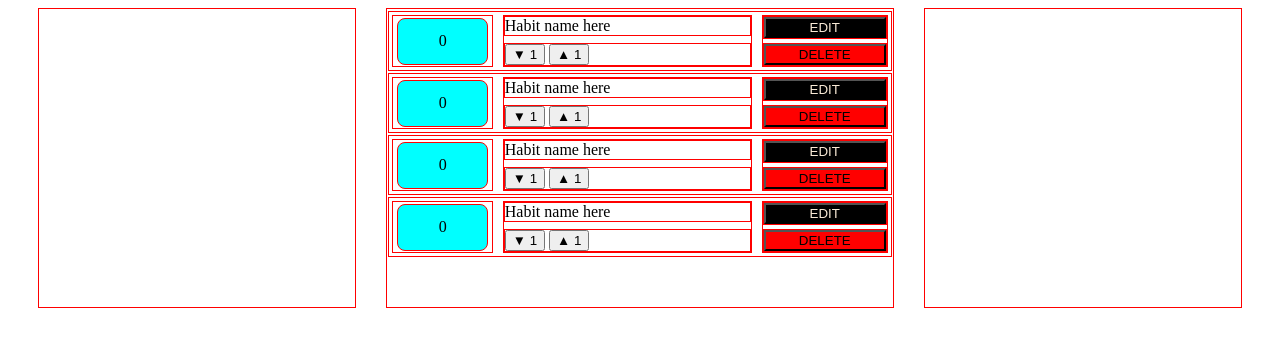
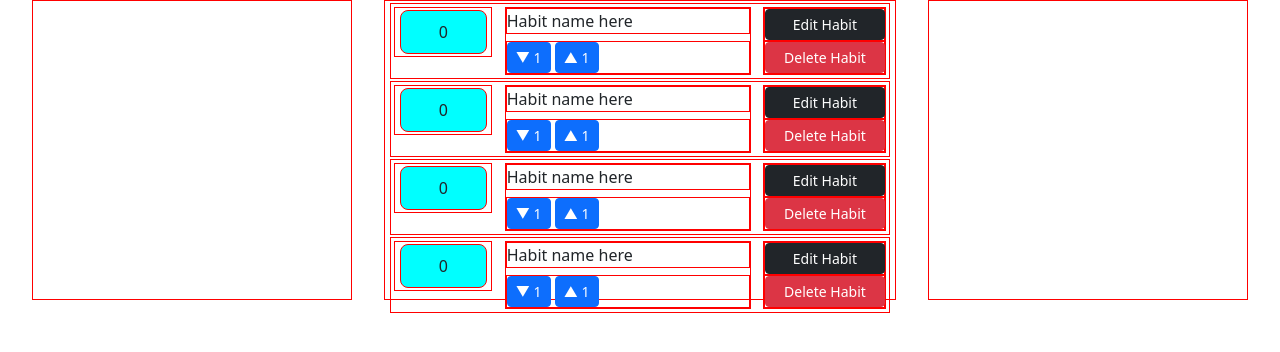
Before and after one commit to Drew-L-Nelson/Habit-Tracker, a React (Create React App) app: page / in a window 1280 px wide. Shown: the top 352 px of the page. Built offline with nearby package versions, Linux system fonts and the light colour scheme.

Commit message:
2 files modified

```diff
--- a/src/TrackerComponent.js
+++ b/src/TrackerComponent.js
@@ -30,22 +30,39 @@ export default function TrackerComponent() {
           Habit name here
         </div>
         <div className='button-div'>
-          <Button variant="outline-primary" onClick={countDown}>▼ 1</Button>{' '}
-          <Button variant="outline-primary" onClick={countUp}>▲ 1</Button>{' '}
+          <Button
+            variant="primary"
+            onClick={countDown}
+            size="sm"
+            >▼ 1</Button>{' '}
+          <Button
+            variant="primary"
+            onClick={countUp}
+            size="sm">▲ 1</Button>
         </div>
       </div>
 
       <div className='tracker-right-div'>
         <div className='edit-button-div'>
-          <button className='edit-button'>
+          <Button
+            variant="dark"
+            size="sm"
+            style={{ width: '120px' }}
+          >Edit Habit</Button>
+          {/* <button className='edit-button'>
             EDIT
-          </button>
+          </button> */}
         </div>
 
         <div className='delete-button-div'>
-          <button className='delete-button'>
+          <Button
+            variant="danger"
+            size="sm"
+            style={{ width: '120px' }}
+          >Delete Habit</Button>
+          {/* <button className='delete-button'>
             DELETE
-          </button>
+          </button> */}
         </div>
       </div>
     </div>
--- a/src/style.css
+++ b/src/style.css
@@ -1,6 +1,8 @@
 /* * {
   border: 2px solid gray;
 } */
+
+@import 'bootstrap/dist/css/bootstrap.min.css';
 
 .main {
   display: flex;
```
